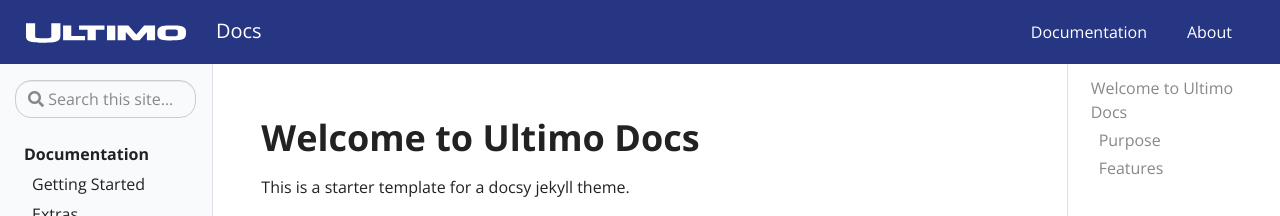
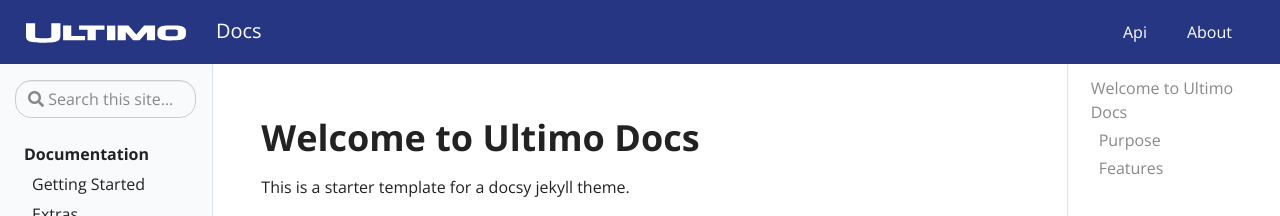
Before and after one commit to ejniemeijer/ejniemeijer.github.io, a Jekyll site: the page built from pages/index.md, in a window 1280 px wide. Shown: the top 216 px of the page. Built offline with Jekyll 4.4.1, drawn with Linux system fonts in a browser that asks for light colours.

Commit message:
Update navigation.yml

```diff
--- a/_data/navigation.yml
+++ b/_data/navigation.yml
@@ -1,4 +1,4 @@
-- title: Documentation
+- title: Api
   url: docs
 - title: About
   url: about
```
